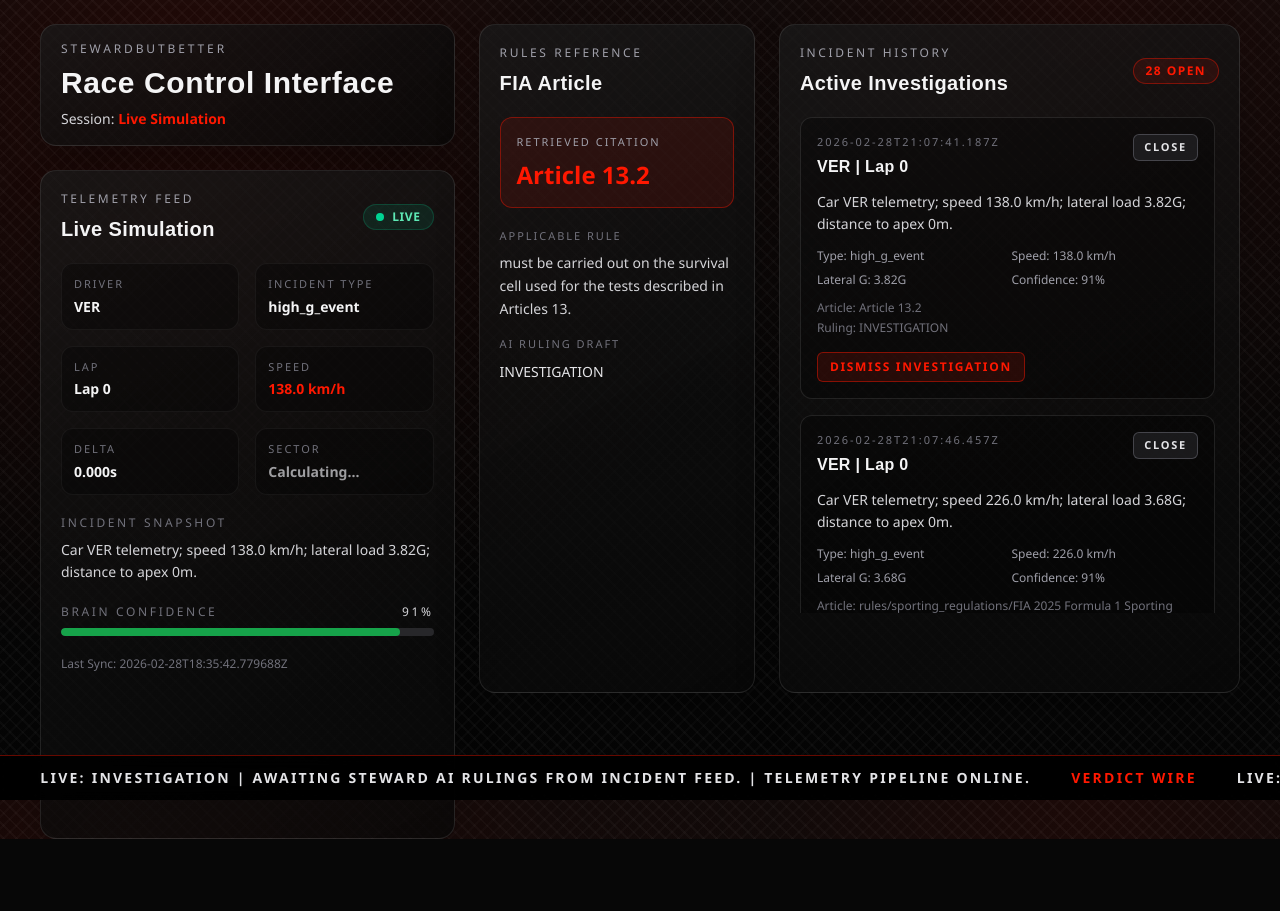
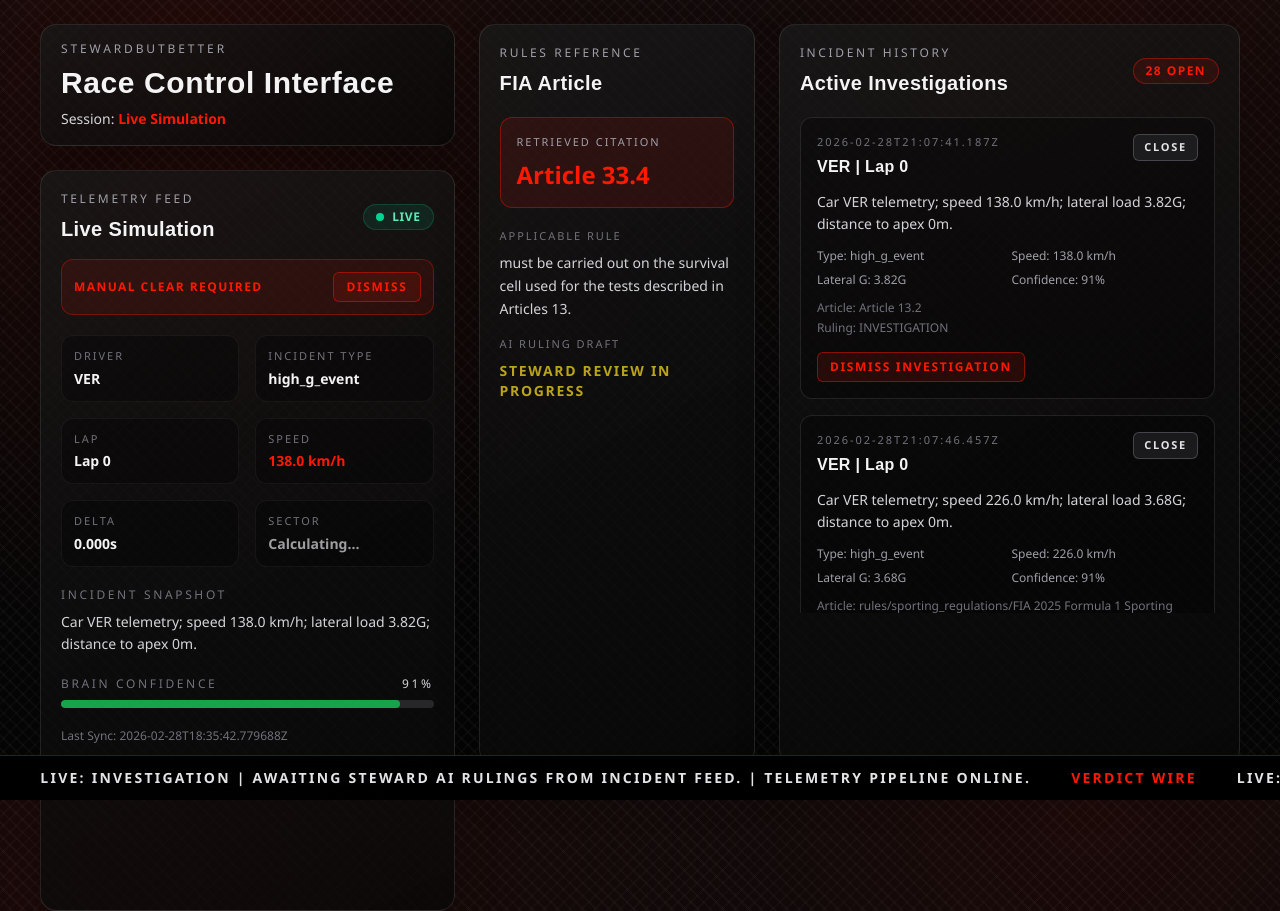
Before and after one commit to MananJK/steward-but-better, a Next.js app in the folder src/ui/: page / in a window 1280 px wide. Before the commit the page ends 839 px from the top, so only its background shows below. Built offline with nearby package versions, Linux system fonts and the light colour scheme.

Commit message:
feat: update UI components for live monitoring and incident persistence

```diff
--- a/src/ui/app/components/RulesReference.tsx
+++ b/src/ui/app/components/RulesReference.tsx
@@ -6,34 +6,59 @@
 
 export default function RulesReference({ fact }: RulesReferenceProps) {
   const hasRuleSummary = Boolean(fact?.ruleSummary?.trim());
+  const highGThresholdHit = (fact?.lateralG ?? 0) >= 3.5;
   const isPenalty = fact?.ruling?.trim().toUpperCase() === "PENALTY";
+  const isReviewing = fact?.triggerSteward === true && highGThresholdHit;
+  const isIdle = !fact || fact.triggerSteward === false || !highGThresholdHit;
 
   return (
     <aside className="race-panel h-full rounded-2xl border border-white/10 p-5 shadow-2xl shadow-black/40">
       <p className="text-xs uppercase tracking-[0.22em] text-zinc-400">Rules Reference</p>
       <h2 className="mt-2 text-xl font-semibold text-zinc-100">FIA Article</h2>
 
-      <div className="mt-5 rounded-xl border border-[#FF1801]/40 bg-[#FF1801]/10 p-4">
-        <p className="text-[11px] uppercase tracking-[0.18em] text-zinc-400">Retrieved Citation</p>
-        <p className="mt-2 text-2xl font-semibold text-[#FF1801]">{fact?.fiaArticle ?? "Awaiting Article"}</p>
+      <div
+        className={`mt-5 rounded-xl border p-4 ${
+          highGThresholdHit
+            ? "border-[#FF1801]/40 bg-[#FF1801]/10"
+            : "border-white/10 bg-zinc-900/50"
+        }`}
+      >
+        <p className="text-[11px] uppercase tracking-[0.18em] text-zinc-400">
+          {highGThresholdHit ? "Retrieved Citation" : "Monitoring Status"}
+        </p>
+        <p className={`mt-2 text-2xl font-semibold ${highGThresholdHit ? "text-[#FF1801]" : "text-zinc-200"}`}>
+          {highGThresholdHit ? "Article 33.4" : "Standby"}
+        </p>
       </div>
 
       <div className="mt-5 space-y-4">
         <div>
           <p className="text-[11px] uppercase tracking-[0.18em] text-zinc-500">Applicable Rule</p>
           <p className="mt-2 text-sm leading-relaxed text-zinc-300">
-            {fact
+            {highGThresholdHit && fact
               ? hasRuleSummary
                 ? fact.ruleSummary
                 : "Retrieving from FIA Database..."
-              : "No rule context available yet. Telemetry analysis is still in progress."}
+              : "SCANNING FIA ARTICLES..."}
           </p>
         </div>
         <div>
           <p className="text-[11px] uppercase tracking-[0.18em] text-zinc-500">AI Ruling Draft</p>
-          <p className={`mt-2 text-sm leading-relaxed text-zinc-200 ${isPenalty ? "penalty-glow" : ""}`}>
-            {fact?.ruling ?? "Pending"}
-          </p>
+          {isIdle ? (
+            <div className="mt-2 flex items-center gap-2 text-xs font-semibold uppercase tracking-[0.12em] text-emerald-300">
+              <span className="inline-block h-2 w-2 rounded-full bg-emerald-400 animate-pulse" />
+              SCANNING FIA ARTICLES...
+            </div>
+          ) : null}
+          {isReviewing ? (
+            <p className="mt-2 animate-pulse text-sm font-semibold uppercase tracking-[0.12em] text-yellow-300">
+              STEWARD REVIEW IN PROGRESS
+            </p>
+          ) : (
+            <p className={`mt-2 text-sm leading-relaxed text-zinc-200 ${isPenalty ? "penalty-glow" : ""}`}>
+              {highGThresholdHit ? fact?.ruling ?? "Pending" : "Awaiting threshold trigger"}
+            </p>
+          )}
         </div>
       </div>
     </aside>
--- a/src/ui/app/components/TelemetryCard.tsx
+++ b/src/ui/app/components/TelemetryCard.tsx
@@ -22,7 +22,9 @@
 };
 
 export default function TelemetryCard({ onTelemetryUpdate }: TelemetryCardProps) {
-  const [payload, setPayload] = useState<LiveIncidentPayload | null>(null);
+  const [livePayload, setLivePayload] = useState<LiveIncidentPayload | null>(null);
+  const [inquiryPayload, setInquiryPayload] = useState<LiveIncidentPayload | null>(null);
+  const [dismissInFlight, setDismissInFlight] = useState(false);
   const [error, setError] = useState<string | null>(null);
   const [hasMounted, setHasMounted] = useState(false);
 
@@ -35,19 +37,42 @@
 
     const fetchTelemetry = async () => {
       try {
-        const response = await fetch("/live_incident.json", { cache: "no-store" });
-        if (!response.ok) {
-          throw new Error(`Telemetry fetch failed (${response.status})`);
+        const liveResponse = await fetch("/live_incident.json", { cache: "no-store" });
+        if (!liveResponse.ok) {
+          throw new Error(`Telemetry fetch failed (${liveResponse.status})`);
         }
 
-        const data = (await response.json()) as LiveIncidentPayload;
+        const liveData = (await liveResponse.json()) as LiveIncidentPayload;
         if (isMounted) {
-          setPayload(data);
+          setLivePayload(liveData);
+        }
+      } catch (liveError) {
+        if (isMounted) {
+          setError(liveError instanceof Error ? liveError.message : "Unknown telemetry error");
+        }
+      }
+
+      try {
+        const inquiryResponse = await fetch("/api/current-inquiry", { cache: "no-store" });
+        if (!inquiryResponse.ok) {
+          throw new Error(`Current inquiry fetch failed (${inquiryResponse.status})`);
+        }
+
+        const inquiryData = (await inquiryResponse.json()) as {
+          manual_clear_required?: boolean;
+          inquiry?: LiveIncidentPayload | null;
+        };
+
+        if (isMounted) {
+          const pinned =
+            inquiryData.manual_clear_required === true && inquiryData.inquiry ? inquiryData.inquiry : null;
+          setInquiryPayload(pinned);
           setError(null);
         }
-      } catch (fetchError) {
+      } catch (inquiryError) {
         if (isMounted) {
-          setError(fetchError instanceof Error ? fetchError.message : "Unknown telemetry error");
+          setInquiryPayload(null);
+          setError(inquiryError instanceof Error ? inquiryError.message : "Unknown inquiry error");
         }
       }
     };
@@ -61,36 +86,59 @@
     };
   }, []);
 
+  const displayedPayload = inquiryPayload ?? livePayload;
+
   const currentFact = useMemo(() => {
-    if (!payload) {
+    if (!displayedPayload) {
       return null;
     }
 
-    const normalizedConfidence = payload.confidence_score ?? 0;
+    const normalizedConfidence = displayedPayload.confidence_score ?? 0;
     const confidence =
       normalizedConfidence <= 1 ? Math.round(normalizedConfidence * 100) : Math.round(normalizedConfidence);
 
     return {
-      id: payload.id ?? "live-incident",
-      timestamp: payload.timestamp ?? "",
-      lap: payload.lap ?? 0,
-      driver: payload.driver ?? "--",
-      incidentType: payload.incident_type ?? "--",
-      speedKph: payload.speed_kph ?? 0,
-      deltaToLeader: payload.delta_to_leader ?? payload.apex_gap ?? 0,
-      trackTempC: payload.track_temp_c ?? 0,
-      sector: payload.sector ?? "N/A",
-      incident: payload.incident_description ?? payload.incident_type ?? "No incident details.",
+      id: displayedPayload.id ?? "live-incident",
+      timestamp: displayedPayload.timestamp ?? "",
+      lap: displayedPayload.lap ?? 0,
+      driver: displayedPayload.driver ?? "--",
+      incidentType: displayedPayload.incident_type ?? "--",
+      lateralG: displayedPayload.lateral_g ?? 0,
+      speedKph: displayedPayload.speed_kph ?? 0,
+      deltaToLeader: displayedPayload.delta_to_leader ?? displayedPayload.apex_gap ?? 0,
+      trackTempC: displayedPayload.track_temp_c ?? 0,
+      sector: displayedPayload.sector ?? "N/A",
+      incident: displayedPayload.incident_description ?? displayedPayload.incident_type ?? "No incident details.",
       confidence: Math.max(0, Math.min(100, confidence)),
-      fiaArticle: payload.article_cited ?? "Awaiting Article",
-      ruleSummary: payload.rule_summary ?? "",
-      ruling: payload.ruling ?? payload.verdict ?? "Pending",
+      fiaArticle: displayedPayload.article_cited ?? "Awaiting Article",
+      ruleSummary: displayedPayload.rule_summary ?? "",
+      ruling: displayedPayload.ruling ?? displayedPayload.verdict ?? "Pending",
+      triggerSteward: displayedPayload.trigger_steward === true,
     } satisfies IncidentFact;
-  }, [payload]);
+  }, [displayedPayload]);
 
-  const sessionName = payload?.sessionName ?? payload?.track ?? EMPTY_UPDATE.sessionName;
-  const recentJudgements = useMemo(() => payload?.recentJudgements ?? [], [payload?.recentJudgements]);
-  const lastUpdated = payload?.lastUpdated ?? payload?.timestamp ?? EMPTY_UPDATE.lastUpdated;
+  const sessionName = displayedPayload?.sessionName ?? displayedPayload?.track ?? EMPTY_UPDATE.sessionName;
+  const recentJudgements = useMemo(
+    () => displayedPayload?.recentJudgements ?? [],
+    [displayedPayload?.recentJudgements]
+  );
+  const lastUpdated = displayedPayload?.lastUpdated ?? displayedPayload?.timestamp ?? EMPTY_UPDATE.lastUpdated;
+
+  const handleDismissInquiry = async () => {
+    try {
+      setDismissInFlight(true);
+      const response = await fetch("/api/current-inquiry", { method: "DELETE" });
+      if (!response.ok) {
+        throw new Error(`Dismiss failed (${response.status})`);
+      }
+      setInquiryPayload(null);
+      setError(null);
+    } catch (dismissError) {
+      setError(dismissError instanceof Error ? dismissError.message : "Unable to dismiss current inquiry");
+    } finally {
+      setDismissInFlight(false);
+    }
+  };
 
   useEffect(() => {
     onTelemetryUpdate?.({
@@ -124,6 +172,22 @@
       </div>
 
       {error ? <p className="mt-4 text-sm text-red-300">{error}</p> : null}
+
+      {inquiryPayload ? (
+        <div className="mt-4 flex items-center justify-between gap-3 rounded-xl border border-[#FF1801]/35 bg-[#FF1801]/10 p-3">
+          <p className="text-xs font-semibold uppercase tracking-[0.12em] text-[#FF1801]">
+            Manual Clear Required
+          </p>
+          <button
+            type="button"
+            onClick={handleDismissInquiry}
+            disabled={dismissInFlight}
+            className="rounded-md border border-[#FF1801]/45 bg-[#FF1801]/12 px-3 py-1.5 text-xs font-semibold uppercase tracking-[0.14em] text-[#FF1801] hover:bg-[#FF1801]/20 disabled:cursor-not-allowed disabled:opacity-50"
+          >
+            {dismissInFlight ? "Dismissing..." : "DISMISS"}
+          </button>
+        </div>
+      ) : null}
 
       <div className="mt-5 grid gap-4 sm:grid-cols-2">
         <Metric label="Driver" value={currentFact?.driver ?? "--"} />
```
Also changed, not shown: src/ui/app/types/incident.ts (+19 -0 lines).
